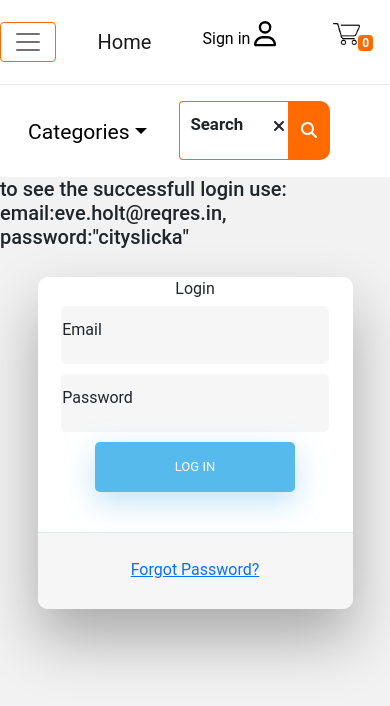
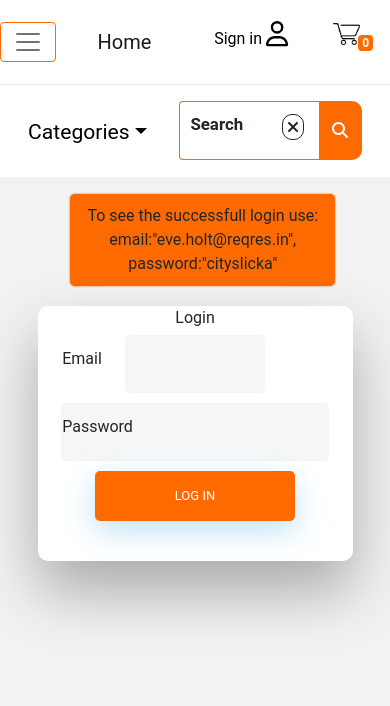
Before and after one commit to bamdadghoori/next.js-shopping-new, a Next.js app: page /login in a window 390 px wide. Shown: the top 706 px of the page. Built offline with nearby package versions, Linux system fonts and the light colour scheme; a web font is replaced by a local one.

Commit message:
responsive-mobile

```diff
--- a/pages/login.tsx
+++ b/pages/login.tsx
@@ -49,7 +49,9 @@ const validate=async()=>{
           const response=await axios.post(`https://reqres.in/api/login`,user)
           console.log(response.data)
           const token=response.data.token;
+
           localStorage.setItem("token",token)
+          setErrors([]);
           login()
 
         }
@@ -72,15 +74,22 @@ const validate=async()=>{
 
   return (
   <>
-   <h5>to see the successfull login use:
-    email:eve.holt@reqres.in,
-    password:"cityslicka"
-  </h5>
+  {loggedIn==false && (
+ <div className='login-guide'>To see the successfull login use:
+ email:"eve.holt@reqres.in",
+ password:"cityslicka"
+</div>
+  )}
+
   <div className="wrapper fadeInDown">
+ { loggedIn==true   && (
+    <div className='success-login alert alert-success'>
+     You are logged in!
+      </div>
+   )}
 
-
-
-  <div id="formContent">
+  {loggedIn==false && (
+    <div id="formContent">
     {errors.length!=0 && (
        <div className="vali">
        {errors.map((el:any)=>{
@@ -97,12 +106,10 @@ const validate=async()=>{
              </>
            })}
             </div>
-    )}
-   {loggedIn==true && (
-    <div className='success-login alert alert-success'>
-      Login was successfull!
-      </div>
-   )}
+    )
+
+
+   }
 
 
     <div className="fadeIn first">
@@ -126,11 +133,11 @@ const validate=async()=>{
     </form>
 
 
-    <div id="formFooter">
-      <a className="underlineHover" href="#">Forgot Password?</a>
-    </div>
 
   </div>
+
+  )}
+
 </div>
 
 
--- a/public/components/navbar.tsx
+++ b/public/components/navbar.tsx
@@ -135,12 +135,13 @@ const Navbar = () => {
 
     </ul>
 
-      {shoppingModal && (
-          <ShoppingCardModal closeModal={closeModal}/>
-      )}
+
 
   </div>
 </nav>
+{shoppingModal && (
+          <ShoppingCardModal closeModal={closeModal}/>
+      )}
 <div className="nav-item login-item">
       {
 
--- a/public/components/shoppingCardModal.tsx
+++ b/public/components/shoppingCardModal.tsx
@@ -81,17 +81,7 @@ else{
 
           return <ModalCount lot={el} removeLot={removeLot} decrement={decrement} inventory={inventory} increment={increment}/> })}
 
-      {showError==true && (<>
-      <div>
-        You should sign in to do this!
-      </div>
-      </>)}
-      {showSuccess==true && (<>
-      <div>
-     You can't do this because the api is fake :)
-      </div>
 
-      </>)}
 
       </>)}
 
@@ -100,6 +90,17 @@ else{
 
 
   </div>
+  {showError==true && (<>
+      <div className="error-shopp-regist alert-danger">
+        You should sign in to do this!
+      </div>
+      </>)}
+      {showSuccess==true && (<>
+      <div className="success-shopp-regist alert-success">
+     You can't do this because the api is fake :)
+      </div>
+
+      </>)}
   {
     customerLots.length!=0 && (
       <>
--- a/styles/globals.scss
+++ b/styles/globals.scss
@@ -28,6 +28,10 @@ a {
   position: absolute;
   left: 2vw;
 }
+
+
+    }
+
 .shopping-card-modal{
   position: absolute;
     right: 2vw;
@@ -41,6 +45,20 @@ a {
       overflow-y: scroll;
       position: relative;
       height: 70vh;
+    }
+    .error-shopp-regist{
+
+
+    border-radius: 5px;
+    text-align: center;
+}
+    }
+    .success-shopp-regist{
+      background-color: #ff6a00 !important;
+    color: #fff !important;
+    border-radius: 5px;
+    text-align: center;
+
     }
     img{
       width: 70px;
@@ -125,8 +143,7 @@ a {
         color: #ff6a00;
       }
     }
-    }
-}
+  }
 .about-item
 {
   position: absolute;
@@ -134,7 +151,7 @@ a {
   top: 2vh;
 }
 
-}
+
 .lots{
   margin-top: 4vh !important;
 }
@@ -213,7 +230,7 @@ a {
   text-align: center;
     position: relative;
     left: 5vw;
-    // margin-bottom: 2vh;
+    bottom: 2vh;
 }
   }
 
@@ -430,6 +447,18 @@ a{
       cursor: pointer;
     }
 }
+.login-guide{
+  background: #ff6a00;
+  width: fit-content;
+  text-align: center;
+  padding: 10px;
+  left: 27vw;
+  position: relative;
+  border-radius: 5px;
+  box-shadow: 0px 0px 2px 0px #e35300;
+  top: 2vh;
+  margin-bottom: 2vh;
+}
 // login form
 .wrapper {
   display: flex;
@@ -480,7 +509,8 @@ a{
   /* FORM TYPOGRAPHY*/
 
   input[type=button], input[type=submit], input[type=reset]  {
-    background-color: #56baed;
+    background: #ff6a00;
+
     border: none;
     color: white;
     padding: 15px 80px;
@@ -502,7 +532,7 @@ a{
   }
 
   input[type=button]:hover, input[type=submit]:hover, input[type=reset]:hover  {
-    background-color: #39ace7;
+    background-color: #e35300;
   }
 
   input[type=button]:active, input[type=submit]:active, input[type=reset]:active  {
@@ -668,12 +698,12 @@ a{
 }
 .vali{
   background: #e35300;
-  width: fit-content;
+  width: 17vw;
   text-align: center;
   position: relative;
   top: 2vh;
     margin-bottom: 3vh;
-    left: 13vw;
+    left: 8vw;
     padding: 8px;
     border-radius: 5px;
     color: #fff;
@@ -682,7 +712,7 @@ a{
 .success-login{
   width: fit-content;
     text-align: center;
-    left: 13vw;
+    left: 10vw;
     box-shadow: 0px 0px 5px 0px #d1e7dd;
     margin-top: 2vh;
   }
@@ -708,11 +738,18 @@ a{
   text-align: center;
   left: 35vw;
 }
+.btn-primary{
+  background-color: #ff6a00 !important;
+  border-color: #e35300 !important;
+  &.active{
+    box-shadow:0px 0px 0px 2px #e35300 !important;
+  }
+}
 // responsive
 @media(max-width:600px)
 {
   .login-item{
-    right:25vw;
+    right:22vw;
     // .nav-link{
 
     // }
@@ -722,6 +759,13 @@ a{
       left:25vw;
     }
 
+  }
+  .second-nav {
+    ul{
+      a{
+        margin-top: 2vh;
+      }
+    }
   }
   .search-section{
     position: absolute;
@@ -763,7 +807,71 @@ a{
     box-shadow: none;
   }
 }
+.shopping-card-modal{
+  width: 60vw;
+  z-index: 4;
 }
+.lot-count{
+  width: 24vw;
+  left: 11.5vw;
+  .lotCount-number{
+    padding-left: 8vw;
+  }
+  .increment{
+    top: -0.5vh;
+  }
+  .decrement{
+    top: -1.5vh;
+  }
+
+}
+.login-guide{
+  left: 18vw;
+  width: 68vw;
+}
+.wrapper{
+  .vali{
+    left: 15vw;
+    width: 50vw;
+  }
+}
+.predict-search{
+  width: 60vw;
+  right: 0vw;
+  height: 50vh;
+}
+.form-floating{
+  .close-icon{
+    right: 4vw;
+    right: 4vw;
+    border: 1px solid;
+    padding: 4px;
+    border-radius: 10px;
+    top: 1.5vh;
+
+  }
+  input[type=text]{
+    width: 36vw;
+  }
+}
+.lot-details{
+  .btn-regist{
+    left: 14vw;
+  }
+}
+.not-found{
+  left: 5vw;
+}
+.not-match-search{
+  left: 3vw;
+}
+.pagination-button{
+  .btn-primary{
+padding: 20px;
+  }
+}
+}
+
 
 
 // for tablets
```
